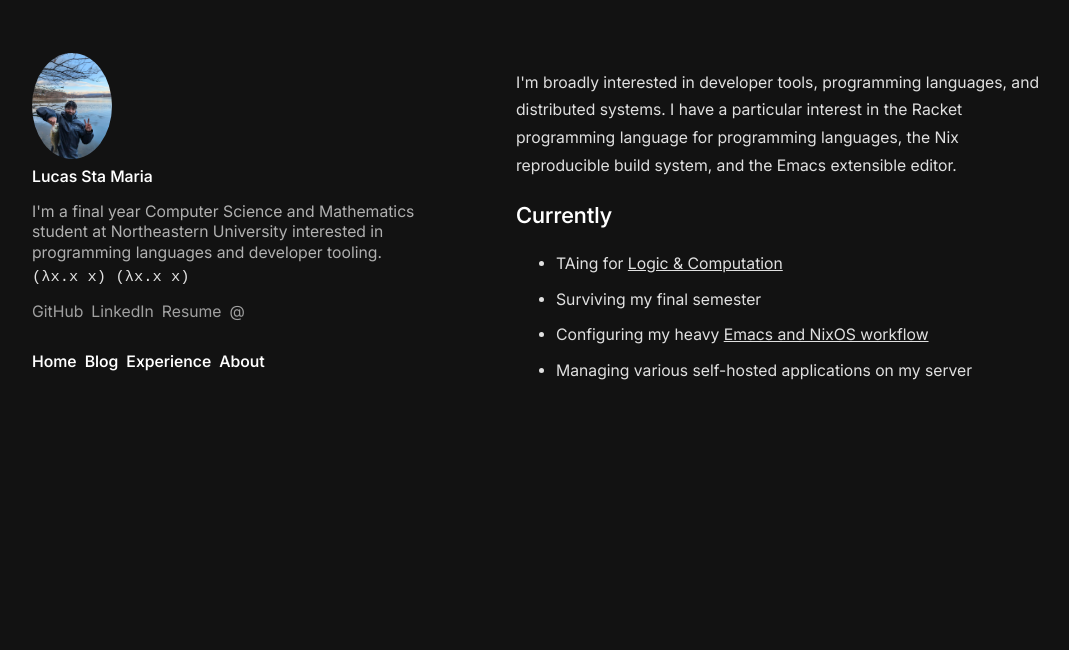
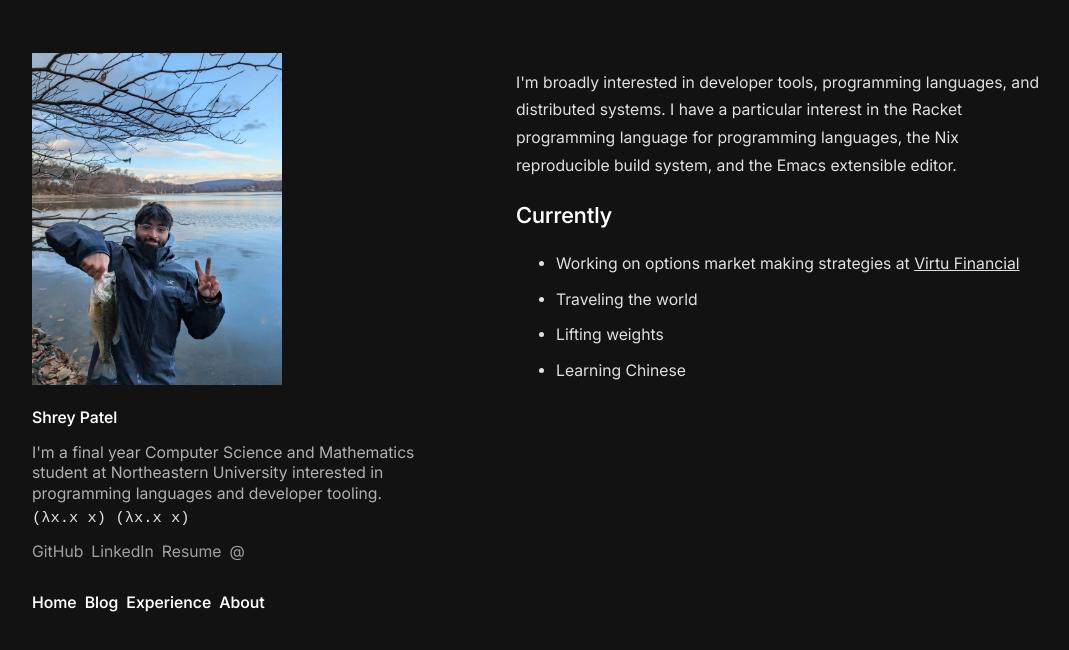
Before and after one commit to xelas-bot/xelas-bot.github.io, a React (Vite) app: page / in a window 1280 px wide. Shown: the top 650 px of the page, without its empty margins (96-1165 px from the left). Built offline with nearby package versions, Linux system fonts and the light colour scheme.

Commit message:
some changes

```diff
--- a/index.html
+++ b/index.html
@@ -4,7 +4,7 @@
     <meta charset="UTF-8" />
     <meta name="viewport" content="width=device-width, initial-scale=1.0" />
     <meta name="color-scheme" content="light dark">
-    <title>Lucas Sta Maria</title>
+    <title>Shrey Patel</title>
     <meta property="og:title" content="Lucas">
     <meta property="og:type" content="website">
     <meta property="og:site_name" content="priime.dev">
--- a/src/assets/css/main.css
+++ b/src/assets/css/main.css
@@ -103,7 +103,10 @@ strong {
 }
 
 .preamble-picture {
-    border-radius: 50%;
+    /* Removing border-radius to show image in its original shape */
+    max-width: 100%;
+    height: auto;
+    margin-bottom: 15px;
 }
 
 .preamble-name {
--- a/src/components/Content.tsx
+++ b/src/components/Content.tsx
@@ -12,10 +12,10 @@ const Content: React.FC = () => {
       <h3>Currently</h3>
 
       <ul>
-        <li>TAing for <a href="#">Logic & Computation</a></li>
-        <li>Surviving my final semester</li>
-        <li>Configuring my heavy <a href="#">Emacs and NixOS workflow</a></li>
-        <li>Managing various self-hosted applications on my server</li>
+        <li>Working on options market making strategies at <a href="https://www.virtu.com/">Virtu Financial</a></li>
+        <li>Traveling the world</li>
+        <li>Lifting weights</li>
+        <li>Learning Chinese</li>
       </ul>
     </div>
   );
--- a/src/components/Preamble.tsx
+++ b/src/components/Preamble.tsx
@@ -7,9 +7,9 @@ const Preamble: React.FC = () => {
         className="preamble-picture"
         src="/static/profile/profile.webp"
         alt="Profile"
-        width="80px"
+        width="250px"
       />
-      <strong className="preamble-name">Lucas Sta Maria</strong>
+      <strong className="preamble-name">Shrey Patel</strong>
       <p className="preamble-summary">
         I'm a final year Computer Science and Mathematics student at Northeastern
         University interested in programming languages and developer tooling.
```
